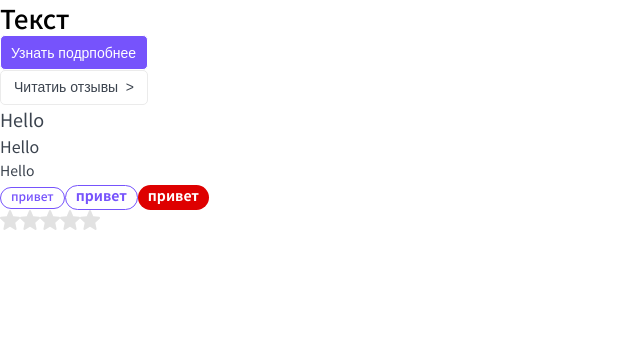
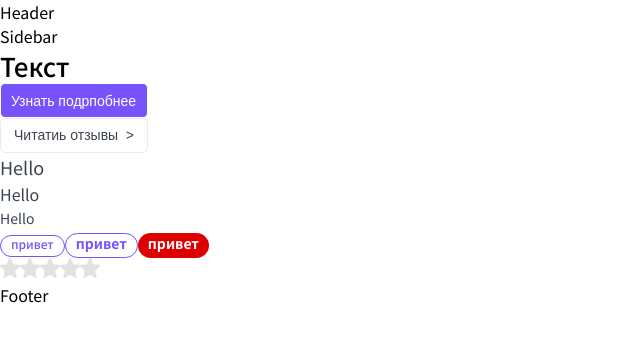
Before and after one commit to Ha1lowe3n/top-frontend, a Next.js app: page / in a window 1280 px wide. Shown: the top 342 px of the page, without its empty margins (0-640 px from the left). Built offline with nearby package versions, Linux system fonts and the light colour scheme.

Commit message:
add HOC withLayout, create Layout

```diff
--- /dev/null
+++ b/components/Footer/index.tsx
@@ -0,0 +1,10 @@
+import React, { DetailedHTMLProps, HTMLAttributes } from "react";
+
+// import styles from "./index.module.scss";
+
+interface FooterProps
+    extends DetailedHTMLProps<HTMLAttributes<HTMLDivElement>, HTMLDivElement> {}
+
+export const Footer: React.FC<FooterProps> = () => {
+    return <div>Footer</div>;
+};
--- /dev/null
+++ b/components/Header/index.tsx
@@ -0,0 +1,10 @@
+import React, { DetailedHTMLProps, HTMLAttributes } from "react";
+
+// import styles from "./index.module.scss";
+
+interface HeaderProps
+    extends DetailedHTMLProps<HTMLAttributes<HTMLDivElement>, HTMLDivElement> {}
+
+export const Header: React.FC<HeaderProps> = () => {
+    return <div>Header</div>;
+};
--- /dev/null
+++ b/components/Sidebar/index.tsx
@@ -0,0 +1,10 @@
+import React, { DetailedHTMLProps, HTMLAttributes } from "react";
+
+// import styles from "./index.module.scss";
+
+interface SidebarProps
+    extends DetailedHTMLProps<HTMLAttributes<HTMLDivElement>, HTMLDivElement> {}
+
+export const Sidebar: React.FC<SidebarProps> = () => {
+    return <div>Sidebar</div>;
+};
--- /dev/null
+++ b/layouts/Layout.tsx
@@ -0,0 +1,33 @@
+import React, { FunctionComponent } from "react";
+import { Footer } from "../components/Footer";
+import { Header } from "../components/Header";
+import { Sidebar } from "../components/Sidebar";
+
+interface LayoutProps {
+    children: React.ReactNode;
+}
+
+const Layout: React.FC<LayoutProps> = ({ children }) => {
+    return (
+        <>
+            <Header />
+            <div>
+                <Sidebar />
+                {children}
+            </div>
+            <Footer />
+        </>
+    );
+};
+
+export const withLayout = <T extends Record<string, unknown>>(
+    Component: FunctionComponent<T>
+) => {
+    return React.memo(function withLayoutComponent(props: T) {
+        return (
+            <Layout>
+                <Component {...props} />
+            </Layout>
+        );
+    });
+};
--- a/pages/index.tsx
+++ b/pages/index.tsx
@@ -1,10 +1,12 @@
 import type { NextPage } from "next";
+import React from "react";
 import { useEffect, useState } from "react";
 import { Button } from "../components/Button";
 import { Htag } from "../components/Htag";
 import { Paragraph } from "../components/Paragraph";
 import { Rating } from "../components/Rating";
 import { Tag } from "../components/Tag";
+import { withLayout } from "../layouts/Layout";
 
 const Home: NextPage = () => {
     const [counter, setCounter] = useState<number>(0);
@@ -35,9 +37,9 @@ const Home: NextPage = () => {
             <Tag color="red" href="#" size="big">
                 привет
             </Tag>
-            <Rating />
+            <Rating isEditable />
         </div>
     );
 };
 
-export default Home;
+export default withLayout(Home);
```
